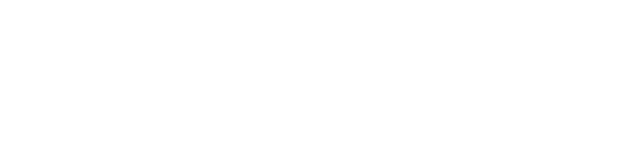
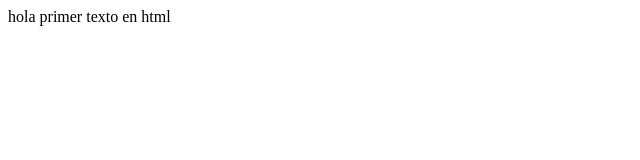
Before and after one commit to angelrios/unad2018, a plain HTML site: page index.html in a window 1280 px wide. Shown: the whole page, without its empty margins (0-640 px from the left). Drawn offline with Linux system fonts and the light colour scheme.

Commit message:
segundo cambio
se digita  hola primer texto en thml en el body

```diff
--- a/index.html
+++ b/index.html
@@ -5,6 +5,6 @@
     <title>Hola mundo soy Angel</title>
   </head>
   <body>
-
+    hola primer texto en html
   </body>
 </html>
```
